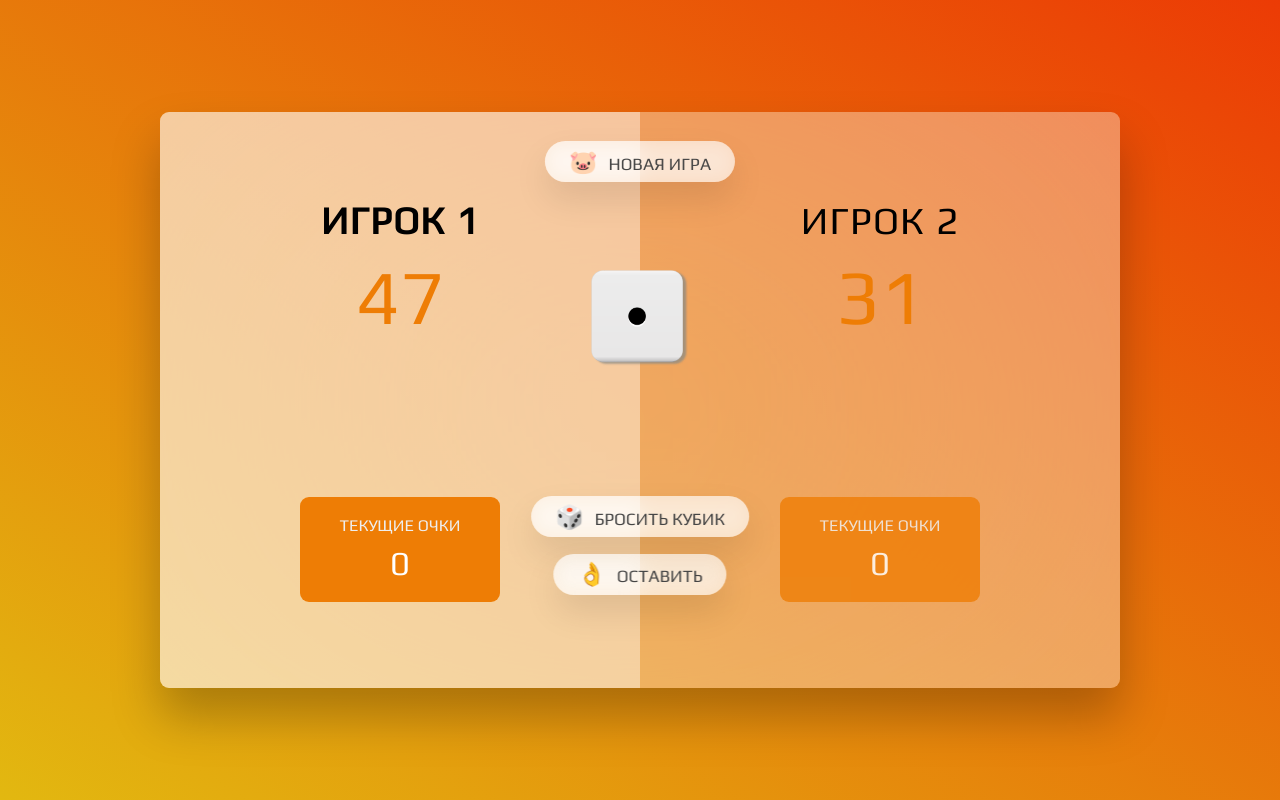
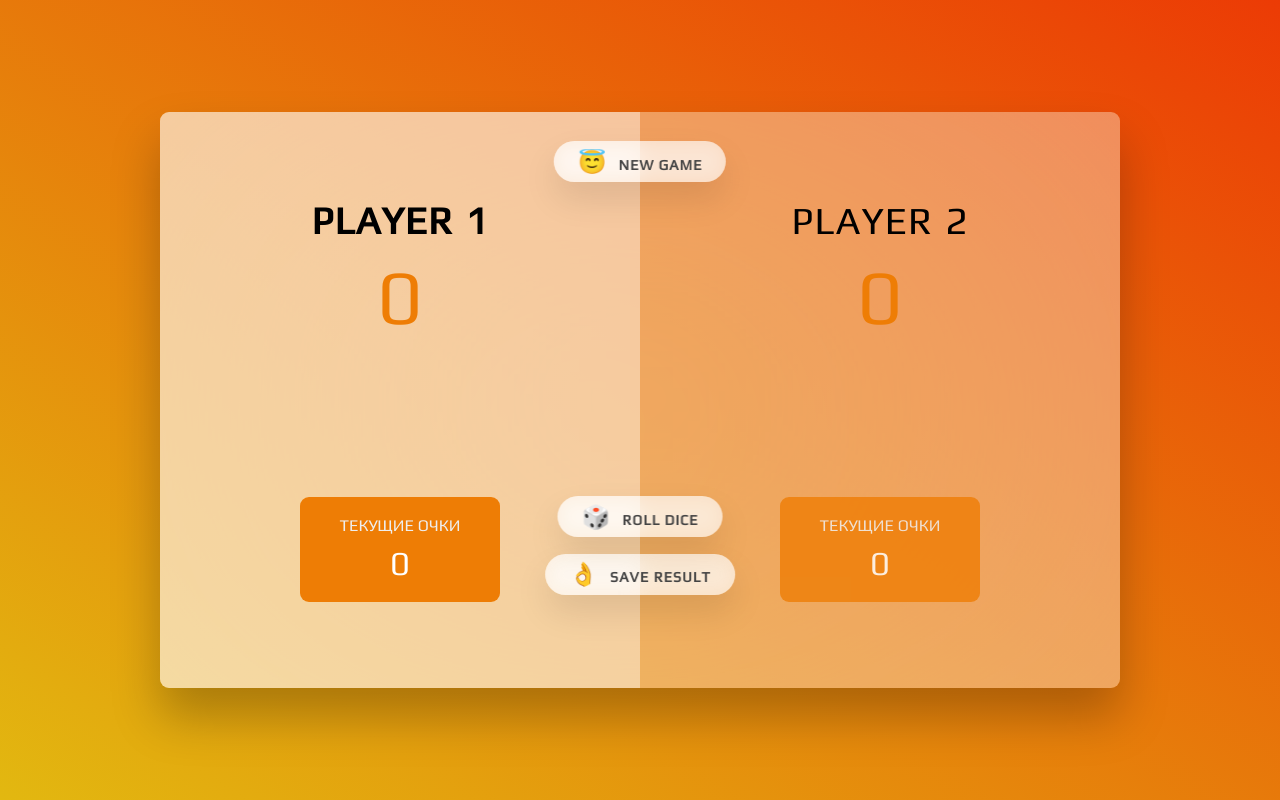
Before and after one commit to Illbeblack/dice-game, a plain HTML site: page index.html in a window 1280 px wide. Drawn offline with Linux system fonts and the light colour scheme.

Commit message:
feat: define html elements in js

```diff
--- a/index.html
+++ b/index.html
@@ -10,16 +10,16 @@
 <body>
     <main class="main">
         <section class="player player--0 player--active">
-          <h2 class="name" id="name--0">Игрок 1</h2>
-          <p class="score" id="score--0">47</p>
+          <h2 class="name" id="name--0">Player 1</h2>
+          <p class="score" id="score--0"></p>
           <div class="current">
             <p class="current-label">Текущие очки</p>
             <p class="current-score" id="current--0">0</p>
           </div>
         </section>
         <section class="player player--1">
-          <h2 class="name" id="name--1">Игрок 2</h2>
-          <p class="score" id="score--1">31</p>
+          <h2 class="name" id="name--1">Player 2</h2>
+          <p class="score" id="score--1"></p>
           <div class="current">
             <p class="current-label">Текущие очки</p>
             <p class="current-score" id="current--1">0</p>
@@ -27,9 +27,9 @@
         </section>
 
         <img src="./assets/dice1.png" alt="Playing dice" class="dice" />
-        <button class="btn btn--new">🐷 Новая игра</button>
-        <button class="btn btn--roll">🎲 Бросить кубик</button>
-        <button class="btn btn--hold">👌 Оставить</button>
+        <button class="btn btn--new">😇 New game</button>
+        <button class="btn btn--roll">🎲 Roll dice</button>
+        <button class="btn btn--hold">👌 Save result</button>
       </main>
     <script src="./index.js"></script>
 </body>
--- a/index.js
+++ b/index.js
@@ -1 +1,11 @@
 'use strict';
+
+//   Elemets selection
+const score1 = document.getElementById('score--0');
+const score2 = document.getElementById('score--1');
+const dice = document.querySelector('.dice');
+
+//   Game initial conditions
+score1.textContent = 0;
+score2.textContent = 0;
+dice.classList.add('hidden');
--- a/style.css
+++ b/style.css
@@ -106,10 +106,11 @@ body {
   background: none;
   border: none;
   font-family: inherit;
-  font-size: 1.8rem;
+  font-size: 1.5rem;
+  letter-spacing: 1px;
   text-transform: uppercase;
   cursor: pointer;
-  font-weight: 400;
+  font-weight: 600;
   transition: all 0.2s;
 
   background-color: #fff;
@@ -162,3 +163,7 @@ body {
   font-weight: 700;
   color: #d50b0b;
 }
+
+.hidden {
+    display: none;
+}
```
